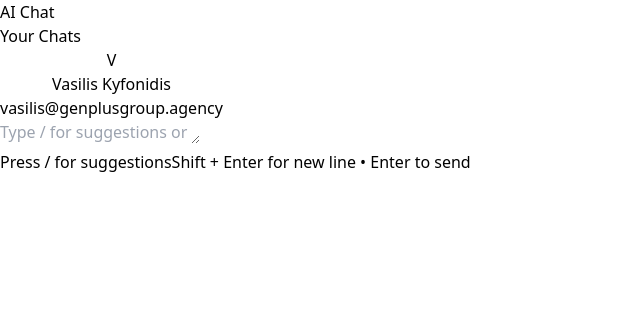
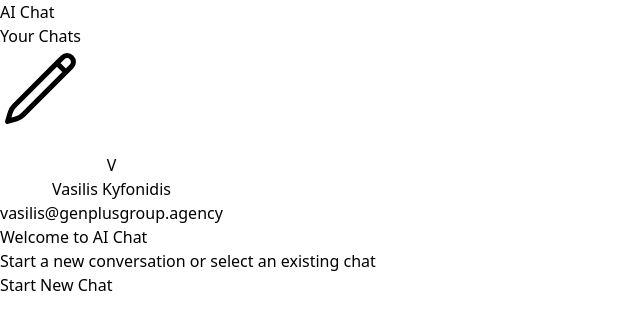
Before and after one commit to kornfleyks/open-ai-chatbot, a React (Vite) app: page / in a window 1280 px wide. Both pictures are taken after a click on the button "Sign in". Shown: the top 330 px of the page, without its empty margins (0-640 px from the left). Built offline with nearby package versions, Linux system fonts and the light colour scheme.

Commit message:
Added functionality to update thread title

```diff
--- a/src/App.jsx
+++ b/src/App.jsx
@@ -21,7 +21,8 @@ function App() {
     switchThread,
     sendMessage,
     clearChat,
-    deleteThread
+    deleteThread,
+    updateThreadTitle
   } = useChat();
 
   const toggleTheme = () => {
@@ -49,6 +50,8 @@ function App() {
             onThreadSelect={switchThread}
             onNewChat={createNewThread}
             onOpenModal={() => setIsModalOpen(true)}
+            onClearChat={clearChat}
+            onUpdateThreadTitle={updateThreadTitle}
           />
           <ChatListModal
             isOpen={isModalOpen}
--- a/src/components/ChatInput.jsx
+++ b/src/components/ChatInput.jsx
@@ -11,7 +11,7 @@ const SUGGESTIONS = [
 function ChatInput({ onSendMessage, isLoading, theme = 'light' }) {
   const [message, setMessage] = useState('');
   const [showSuggestions, setShowSuggestions] = useState(false);
-  const inputRef = useRef(null);
+  // const inputRef = useRef(null);
   const textareaRef = useRef(null);
 
   useEffect(() => {
@@ -27,13 +27,18 @@ function ChatInput({ onSendMessage, isLoading, theme = 'light' }) {
     return () => document.removeEventListener('keydown', handleKeyDown);
   }, [message]);
 
-  const handleSubmit = (e) => {
+  const handleSubmit = async (e) => {
     e.preventDefault();
     if (!message.trim() || isLoading) return;
-
-    onSendMessage(message);
+    const currentMessage = message;
     setMessage('');
     setShowSuggestions(false);
+    await onSendMessage(currentMessage);
+
+    // Focus after a brief delay
+    requestAnimationFrame(() => {
+      textareaRef.current?.focus();
+    });
   };
 
   const handleKeyPress = (e) => {
@@ -50,7 +55,7 @@ function ChatInput({ onSendMessage, isLoading, theme = 'light' }) {
   };
 
   return (
-    <div className={`${theme === 'dark' ? 'bg-gray-800 border-gray-700 rounded-2xl' : 'rounded-2xl'} py-4 px-0`}>
+    <div className={`${theme === 'dark' ? 'border-gray-700 rounded-2xl' : 'rounded-2xl'} py-4 px-0`}>
       <form onSubmit={handleSubmit} className="max-w-3xl mx-auto relative">
         <div className="relative flex items-center">
           <textarea
@@ -103,7 +108,7 @@ function ChatInput({ onSendMessage, isLoading, theme = 'light' }) {
                 onClick={() => {
                   setMessage(suggestion);
                   setShowSuggestions(false);
-                  inputRef.current?.focus();
+                  textareaRef.current?.focus();
                 }}
               >
                 {suggestion}
--- a/src/components/chat/ChatHeader.jsx
+++ b/src/components/chat/ChatHeader.jsx
@@ -3,7 +3,10 @@ import { useAuth } from '../../auth/AuthContext';
 import {
   SunIcon,
   MoonIcon,
-  ChevronDownIcon
+  ChevronDownIcon,
+  PencilIcon,
+  CheckIcon,
+  XMarkIcon
 } from '@heroicons/react/24/outline';
 import { LoginButton } from '../LoginButton';
 import { ChatListModal } from './ChatListModal';
@@ -16,8 +19,33 @@ const ChatHeader = ({
   activeThreadId,
   onThreadSelect,
   onNewChat,
-  onOpenModal
+  onOpenModal,
+  onClearChat,
+  onUpdateThreadTitle
 }) => {
+  const [isEditing, setIsEditing] = useState(false);
+  const [editTitle, setEditTitle] = useState('');
+
+  const handleStartEdit = () => {
+    setEditTitle(activeThread?.threadTitle || '');
+    setIsEditing(true);
+  };
+
+  const handleSaveTitle = () => {
+    if (editTitle.trim() && activeThreadId) {
+      onUpdateThreadTitle(activeThreadId, editTitle.trim());
+      setIsEditing(false);
+    }
+  };
+
+  const handleKeyDown = (e) => {
+    if (e.key === 'Enter') {
+      e.preventDefault();
+      handleSaveTitle();
+    } else if (e.key === 'Escape') {
+      setIsEditing(false);
+    }
+  };
 
   return (
     <header className={`fixed top-0 left-0 right-0 ${
@@ -39,9 +67,40 @@ const ChatHeader = ({
 
         {/* Right side - Theme Toggle & User */}
         <div className="flex items-center gap-3">
+          <div className="relative flex items-center">
+            {isEditing ? (
+              <div className={`flex items-center gap-2 px-3 py-1.5 rounded-lg ${
+                theme === 'dark'
+                  ? 'bg-gray-800 text-gray-300'
+                  : 'bg-gray-100 text-gray-700'
+              }`}>
+                <input
+                  type="text"
+                  value={editTitle}
+                  onChange={(e) => setEditTitle(e.target.value)}
+                  onKeyDown={handleKeyDown}
+                  className={`bg-transparent outline-none w-[150px] ${
+                    theme === 'dark' ? 'text-gray-300' : 'text-gray-700'
+                  }`}
+                  autoFocus
+                />
+                <button
+                  onClick={handleSaveTitle}
+                  className="p-1 hover:text-blue-500"
+                >
+                  <CheckIcon className="w-4 h-4" />
+                </button>
+                <button
+                  onClick={() => setIsEditing(false)}
+                  className="p-1 hover:text-red-500"
+                >
+                  <XMarkIcon className="w-4 h-4" />
+                </button>
+              </div>
+            ) : (
               <button
                 onClick={onOpenModal}
-            className={`flex items-center gap-2 px-3 py-1.5 rounded-lg text-sm ${
+                className={`flex items-center gap-2 px-3 py-1.5 rounded-lg text-sm group ${
                   theme === 'dark'
                     ? 'hover:bg-gray-800 text-gray-300'
                     : 'hover:bg-gray-100 text-gray-700'
@@ -50,8 +109,16 @@ const ChatHeader = ({
                 <span className="truncate max-w-[150px]">
                   {activeThread?.threadTitle || 'Your Chats'}
                 </span>
-            {/* <ChevronDownIcon className="w-4 h-4" /> */}
+                <PencilIcon
+                  className="w-4 h-4 opacity-0 group-hover:opacity-100 transition-opacity"
+                  onClick={(e) => {
+                    e.stopPropagation();
+                    handleStartEdit();
+                  }}
+                />
               </button>
+            )}
+          </div>
           <button
             onClick={toggleTheme}
             className={`p-2 rounded-lg transition-colors ${
--- a/src/components/chat/ChatInterface.jsx
+++ b/src/components/chat/ChatInterface.jsx
@@ -15,13 +15,14 @@ const ChatInterface = ({
   threads = [],
   onThreadSelect,
   onNewChat,
-  onOpenModal
+  onOpenModal,
+  onUpdateThreadTitle
 }) => {
   return (
     <div className={`flex-1 flex flex-col min-h-screen ${theme === 'dark' ? 'bg-gray-900' : 'bg-gray-50'}`}>
       {/* Header */}
       <ChatHeader
-        activeThread={activeThreadId}
+        activeThread={threads.find(t => t.threadId === activeThreadId)}
         theme={theme}
         toggleTheme={toggleTheme}
         threads={threads}
@@ -29,11 +30,12 @@ const ChatInterface = ({
         onThreadSelect={onThreadSelect}
         onNewChat={onNewChat}
         onOpenModal={onOpenModal}
+        onUpdateThreadTitle={onUpdateThreadTitle}
       />
 
       {/* Messages Area */}
       <div className="flex-1 overflow-y-auto px-4 py-24 pb-36 relative z-0">
-        {activeThreadId ? (
+        {threads.length > 0 && activeThreadId ? (
           <div className="max-w-[800px] mx-auto space-y-6">
             {messages.map((message, index) => (
               <ChatMessage
@@ -105,7 +107,7 @@ const ChatInterface = ({
       {/* Floating Input Area */}
       {activeThreadId && (
         <div className="fixed bottom-8 left-1/2 transform -translate-x-1/2 w-full max-w-[800px] px-0">
-          <div className={`${theme === 'dark' ? 'bg-gray-800/80 border-gray-700' : 'bg-white/80 border-gray-200'} backdrop-blur-sm rounded-lg shadow-lg border`}>
+          <div className={`${theme === 'dark' ? 'bg-gray-800/60 border-gray-700' : 'bg-white/60 border-gray-200'} backdrop-blur-sm rounded-lg shadow-lg border`}>
             <ChatInput
               onSendMessage={handleSendMessage}
               isLoading={isLoading}
--- a/src/hooks/useChat.js
+++ b/src/hooks/useChat.js
@@ -84,9 +84,25 @@ export function useChat() {
       if (userData.threads.length > 0) {
         switchThread(userData.threads[0].threadId);
       } else {
-        createNewThread();
+        // createNewThread();
       }
     }
+  }
+
+  function updateThreadTitle(threadId, newTitle) {
+    if (!user?.email) return;
+
+    const userData = JSON.parse(localStorage.getItem(user.email)) || { threads: [] };
+    const threadIndex = userData.threads.findIndex(t => t.threadId === threadId);
+
+    if (threadIndex === -1) return;
+
+    // Update the thread title
+    userData.threads[threadIndex].threadTitle = newTitle;
+    localStorage.setItem(user.email, JSON.stringify(userData));
+
+    // Update state
+    setThreads([...userData.threads]);
   }
 
   useEffect(() => {
@@ -100,7 +116,7 @@ useEffect(() => {
               setMessages(loadedThreads[0].messages);
           } else {
               // Create a new thread if none exist
-            createNewThread();
+              // createNewThread();
           }
       }
   }, [user?.email]);
@@ -171,6 +187,7 @@ function saveMessageToLocalStorage(email, message, source, role) {
     switchThread,
     messagesEndRef,
     deleteThread,
-    clearChat
+    clearChat,
+    updateThreadTitle
   };
 }
```
Lines whose indentation alone changed are shown as unchanged.
